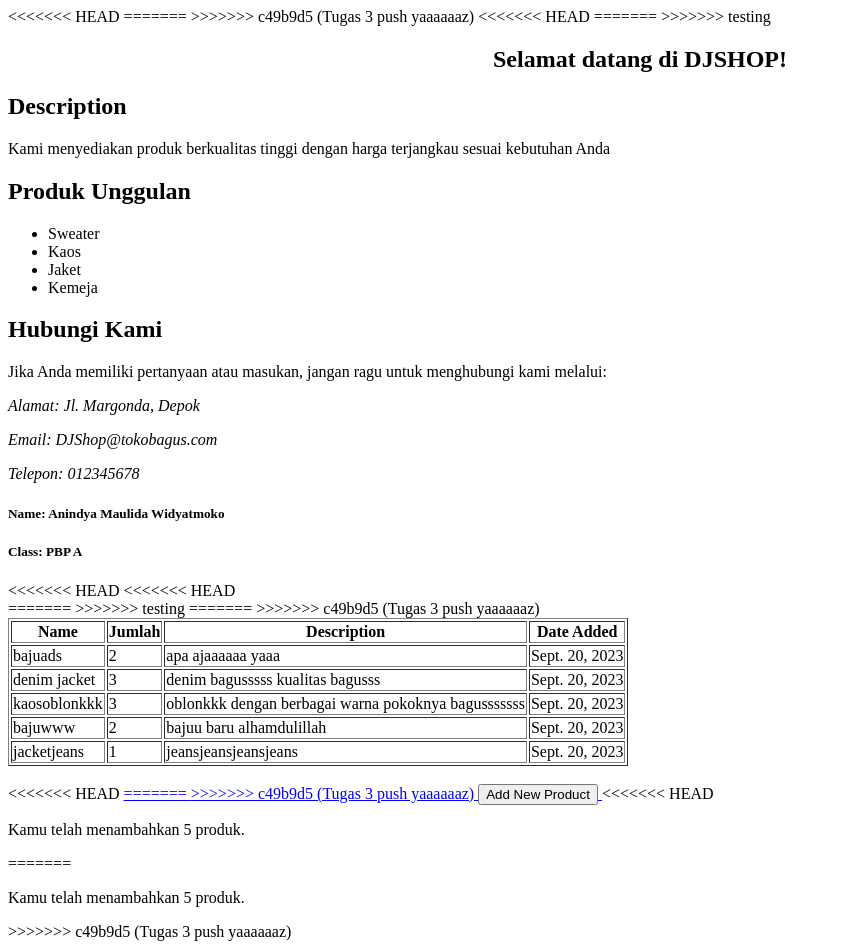
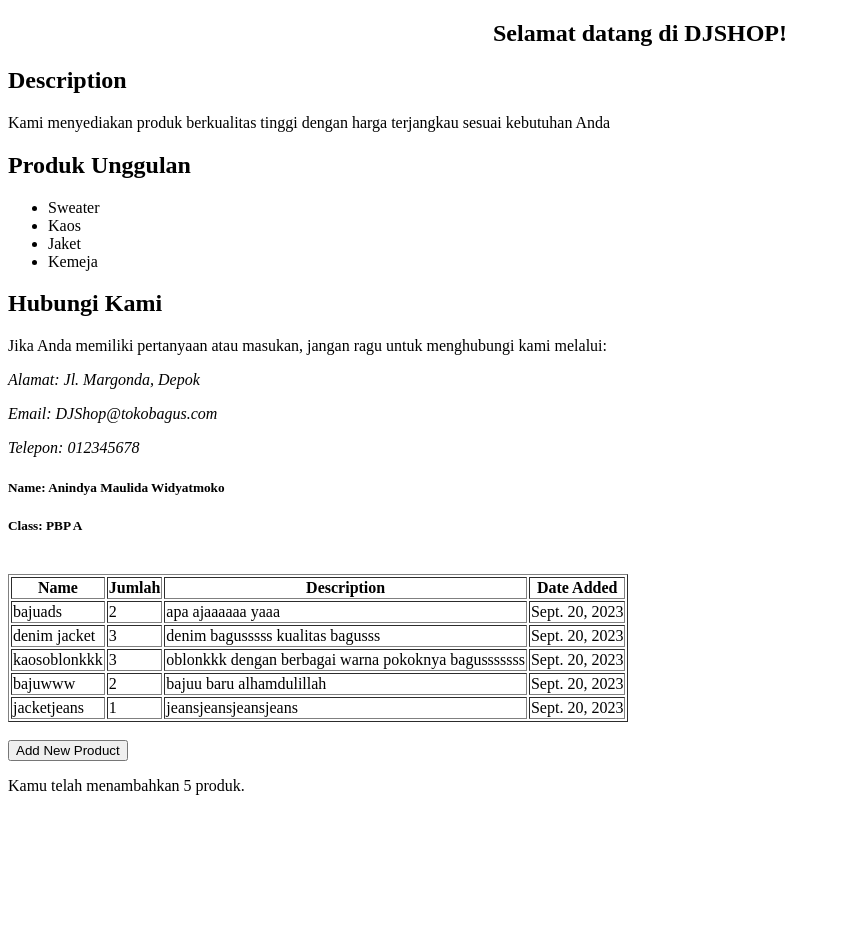
Before and after one commit to AnindyaMaulida/DJshop, a Django app: page / in a window 1280 px wide. Shown: the whole page, without its empty margins (0-841 px from the left). After the commit the page ends 795 px from the top, so only its background shows below. Run offline with Django 4.2, Linux system fonts and the light colour scheme; data comes from the database, SQL or seed files in the repository; both versions use the stored data as it was after the commit; parts of the project's set-up code (start-up, migrations or seed data) failed here and were passed over.

Commit message:
FIX PUSH TUGAS3

```diff
--- a/main/forms.py
+++ b/main/forms.py
@@ -5,7 +5,3 @@ class ProductForm(ModelForm):
     class Meta:
         model = Product
         fields = ["Name", "Jumlah", "Description"]
-<<<<<<< HEAD
-=======
-
->>>>>>> c49b9d5 (Tugas 3 push yaaaaaaz)
--- a/main/templates/main.html
+++ b/main/templates/main.html
@@ -1,21 +1,13 @@
 {% extends 'base.html' %}
 
 {% block content %}
-<<<<<<< HEAD
-=======
-
->>>>>>> c49b9d5 (Tugas 3 push yaaaaaaz)
 <!DOCTYPE html>
 <html lang="en">
 <head>
     <meta charset="UTF-8">
     <meta name="viewport" content="width=device-width, initial-scale=1.0">
     <title>DJSHOP</title>
-<<<<<<< HEAD
     <link rel="stylesheet"> <!-- Hubungkan dengan file CSS Anda -->
-=======
-    <link rel="stylesheet">
->>>>>>> testing
     <style>
         .banner > .container > h2{
             display: flex;
@@ -67,17 +59,8 @@
 </html>
 
 
-<<<<<<< HEAD
-<<<<<<< HEAD
-
-
 <br />
 
-=======
->>>>>>> testing
-=======
-
->>>>>>> c49b9d5 (Tugas 3 push yaaaaaaz)
 <table border="1">
     <thead>
         <tr>
@@ -102,20 +85,17 @@
 
 
 <br />
-<<<<<<< HEAD
-   <a href="{% url 'main:create_product' %}">
-=======
+
+
 <a href="{% url 'main:create_product' %}">
->>>>>>> c49b9d5 (Tugas 3 push yaaaaaaz)
+
     <button>
         Add New Product
     </button>
 </a>
-<<<<<<< HEAD
-<p>Kamu telah menambahkan {{ products | length }} produk.</p>
-=======
+
 
 <p>Kamu telah menambahkan {{ products | length }} produk.</p>
 
->>>>>>> c49b9d5 (Tugas 3 push yaaaaaaz)
+
 {% endblock content %}
```
Also changed, not shown: Postman_HTML.png (deleted), Postman_JSON.png (deleted), Postman_JSON_by_ID.png (deleted), Postman_XML.png (deleted), Postman_XML_by_ID.png (deleted), README.md, Tampilan_HTML.png (added), Tampilan_JSON.png (added), Tampilan_JSON_ID.png (added), Tampilan_XML.png (added), Tampilan_XML_ID.png (added), db.sqlite3, 1 other file.
